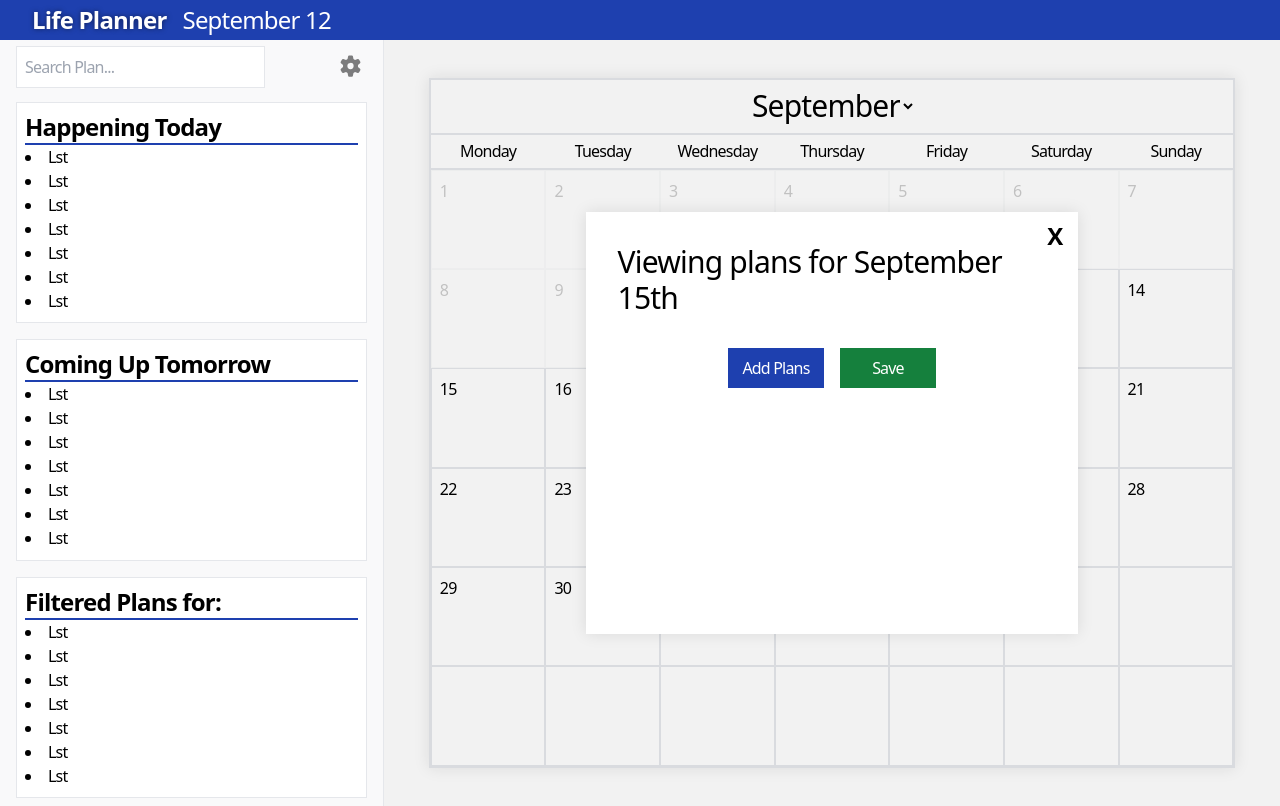
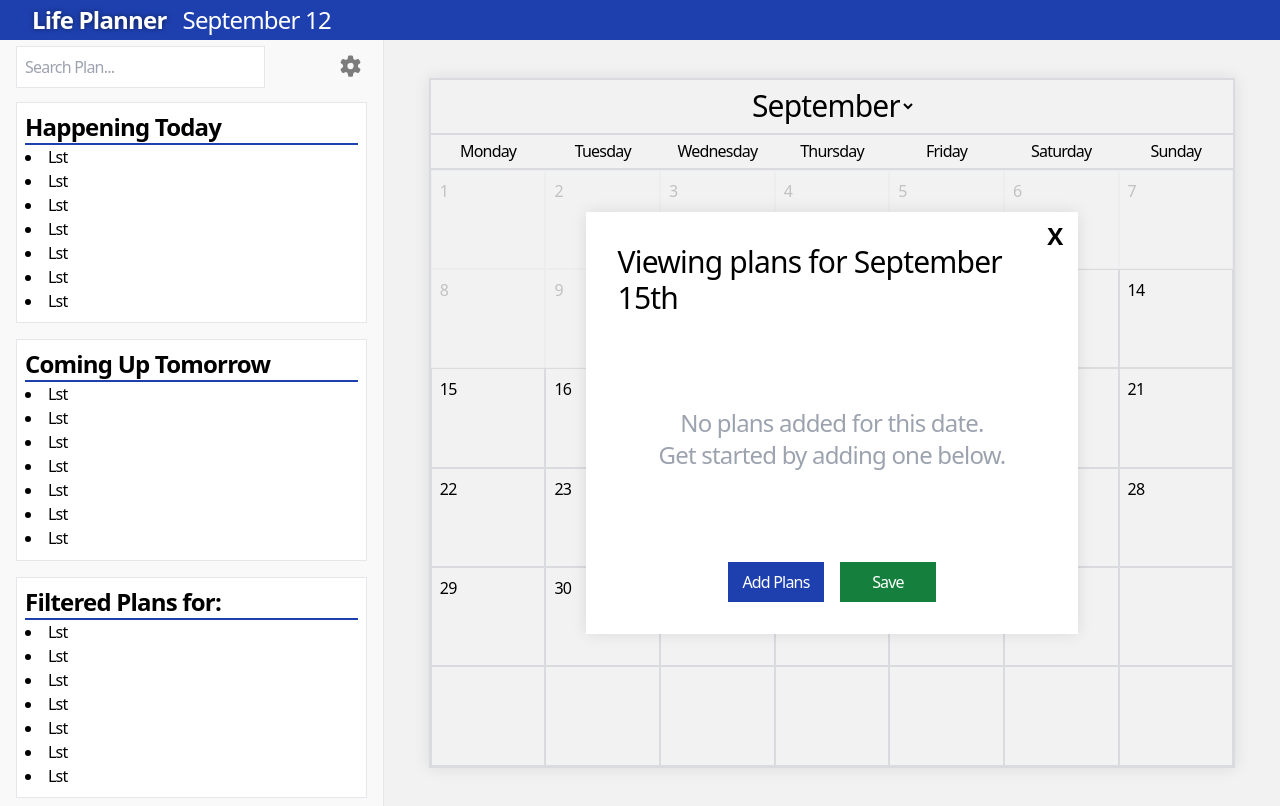
Before and after one commit to lseti1/AngularLifePlanner-1234890, an Angular app: page / in a window 1280 px wide. Both pictures are taken after a click on the item "15". Built offline with nearby package versions, Linux system fonts and the light colour scheme.

Commit message:
Functionality: Added a check that will make it clearer whether a plan is completed or not (not sold currently on styling, will have to udpate later)

```diff
--- a/src/app/calendar-view/selection-view/selection-view.html
+++ b/src/app/calendar-view/selection-view/selection-view.html
@@ -1,18 +1,27 @@
 <div class="absolute flex items-center left-0 top-0 w-full h-full justify-center bg-black/5">
     <form #form="ngForm" (ngSubmit)="onSubmit(form)" class="relative flex flex-col justify-start items-center bg-white w-[55%] h-[55%] shadow-sm p-8 gap-4">
         <h1 class="text-3xl">Viewing plans for {{ months[selectedMonthIndex] }} {{ selectedDateIndex | ordinalPipe }} </h1>
-        <div class="w-full overflow-auto">
-            <ul class="flex flex-col break-words w-full gap-1">
+        <div class="w-full overflow-auto h-full">
+            <ul class="flex flex-col break-words w-full gap-1 h-full">
                     @for (plan of selectedDatePlans(); track plan) {
                         <li class="flex flex-col border bg-gray-100 p-2 gap-2 hover:bg-gray-200 cursor-pointer">
                             <div class="flex flex-row justify-between">
-                                <p class="flex items-center justify-center">{{ plan }}</p>
+                                <p class="flex items-center justify-center">{{ plan.title }}</p>
                                 <div class="flex flex-row gap-2">
                                     <button type="button" class="red-btn">Remove</button>
-                                    <button type="button" class="blue-btn">Mark Complete</button>
+                                    @if (!plan.completed) {
+                                        <button type="button" class="blue-btn">Mark Complete</button>
+                                    } @else {
+                                        <button type="button" class="green-btn pointer-events-none">Completed</button>
+                                    }
                                 </div>
                             </div>
                         </li>
+                    }
+                    @if (selectedDatePlans().length === 0) {
+                        <div class="flex items-center justify-center w-full h-full">
+                            <p class="text-2xl text-gray-400 text-center">No plans added for this date.<br  />Get started by adding one below.</p>
+                        </div>
                     }
             </ul>
         </div>
--- a/src/app/calendar-view/selection-view/selection-view.ts
+++ b/src/app/calendar-view/selection-view/selection-view.ts
@@ -4,6 +4,7 @@ import { FormsModule, NgForm } from '@angular/forms';
 import { CalendarService } from '../../services/calendar-service';
 import { OrdinalPipePipe } from '../../pipes/ordinal-pipe-pipe';
 import { LocalStorageService } from '../../services/local-storage-service';
+import { Plan } from '../../services/local-storage-service';
 
 export type selectionViewType = 'viewing' | 'adding' | 'editing';
 
@@ -17,7 +18,7 @@ export class SelectionView implements OnInit {
   @Input() months: string[] = [];
   @Input() selectedMonthFirstDayIndex: number = 0;
 
-  public selectedDatePlans = signal<string[]>([]);
+  public selectedDatePlans = signal<Plan[]>([]);
   public plan: string = '';
 
   public selectionViewType = signal<selectionViewType>('viewing');
@@ -50,7 +51,7 @@ export class SelectionView implements OnInit {
       block => block.date === day && block.month === month && block.year === year
     );
 
-    this.selectedDatePlans.set(block ? block.plans.map(plan => plan.title) : []);
+    this.selectedDatePlans.set(block ? [...block.plans]: []);
   }
 
   onClear(): void {
```
